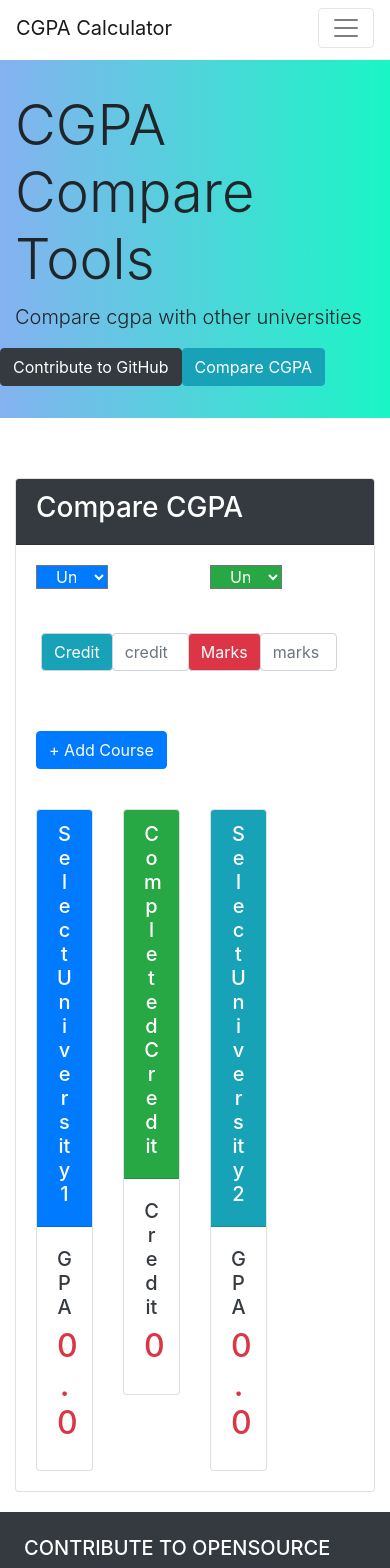
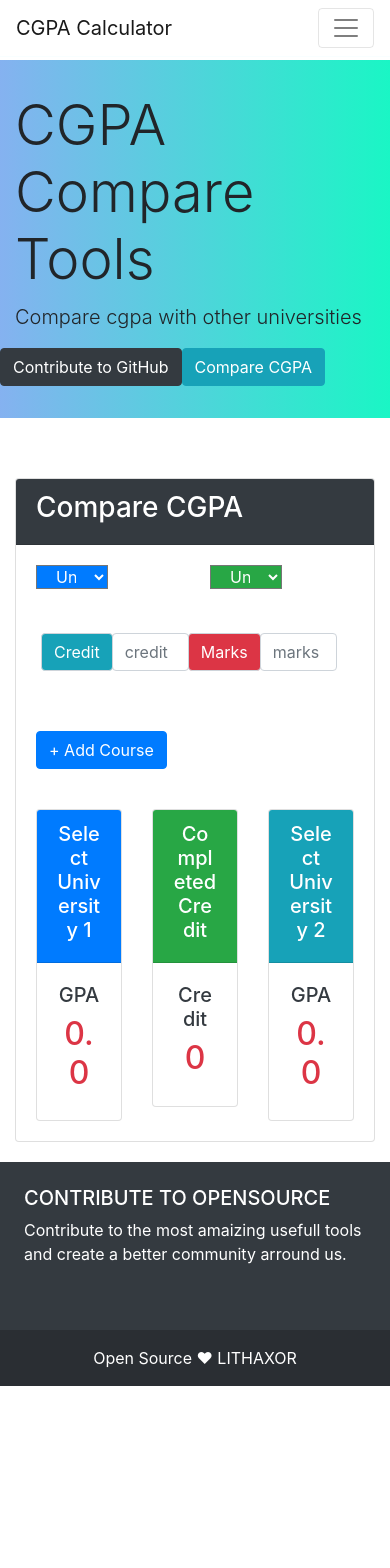
Before and after one commit to LitHaxor/CGPA-Calculator-Bangladesh, a React (Create React App) app: page /compare in a window 390 px wide. Shown: the top 1568 px of the page. After the commit the page ends 1386 px from the top, so only its background shows below. Built offline with nearby package versions, Linux system fonts and the light colour scheme.

Commit message:
3.2.0 Minor fixes, FInal Build

```diff
--- a/src/tools/compareApp.jsx
+++ b/src/tools/compareApp.jsx
@@ -603,8 +603,8 @@ class CompareApp extends React.Component
                         <button className="btn btnc btn-primary">+ Add Course</button>
                     </div>
                     <div className="card-body">
-                       <div className="row">
-                            <div className="col-3">
+                       <div className="row ">
+                            <div className="col-4 col-md-3">
                                 <div className="card">
                                     <div className="card-header bg-primary"><h5 className="text-white text-center" id="universtyname0">Select University 1</h5></div>
                                     <div className="card-body">
@@ -613,7 +613,7 @@ class CompareApp extends React.Component
                                     </div>
                                 </div>
                             </div>
-                            <div className="col-3">
+                            <div className="col-4 col-md-3">
                                 <div className="card">
                                     <div className="card-header bg-success"><h5 className="text-white text-center" id="universtyname0">Completed Credit</h5></div>
                                     <div className="card-body">
@@ -622,7 +622,7 @@ class CompareApp extends React.Component
                                     </div>
                                 </div>
                             </div>
-                            <div className="col-3">
+                            <div className="col-4 col-md-3">
                                 <div className="card">
                                     <div className="card-header bg-info"><h5 className="text-white text-center" id="universtyname1">Select University 2</h5></div>
                                     <div className="card-body">
```
Also changed, not shown: 1 other file (tests, documents, lock files or other folders).
